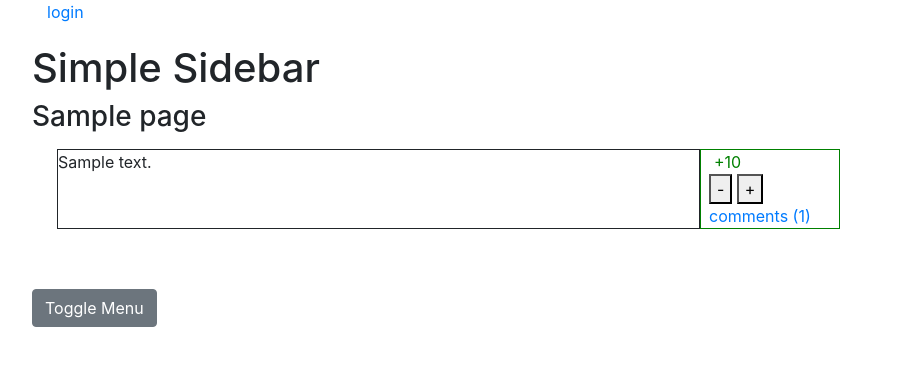
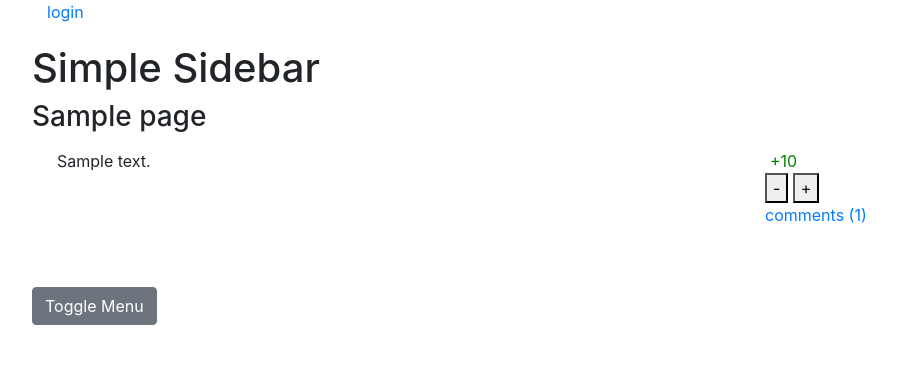
Before and after one commit to akulakov/doc-vote, a Django app: template main/templates/page.html in a window 1280 px wide. Shown: the top 366 px of the page, without its empty margins (3-900 px from the left). Run offline with Django 3.2, Linux system fonts and the light colour scheme; the template is opened without the code that fills it: most values are stand-ins (such as "Sample title", 1, 10 or a date in 2020); some libraries are stand-ins or nearby versions.

Commit message:
fixed actions in dynamically created nodes and fixed styling to avoid repositioning when action buttons expand

```diff
--- a/main/static/doc_vote.js
+++ b/main/static/doc_vote.js
@@ -32,7 +32,7 @@ $( document ).ready(function() {
     $('.vote-down').click({ 'dir':0 }, vote);
     $('.vote-up').click({ 'dir':1 }, vote);
 
-    $('.edit').click(function() {
+    $('#content').on('click', '.edit', function() {
         let $this = $(this);
         $this.hide();
         let $node = $this.parent().parent().parent().parent();
@@ -46,7 +46,7 @@ $( document ).ready(function() {
         });
     });
 
-    $('.save').click(function() {
+    $('#content').on('click', '.save', function() {
         let $this = $(this);
         $this.hide();
         let $node = $this.parent();
@@ -61,7 +61,7 @@ $( document ).ready(function() {
         });
     });
 
-    $('.delete').click(function() {
+    $('#content').on('click', '.delete', function() {
         let $this = $(this);
         let id = $(this).attr('id');
         let url = '/ajax-node/'+id+'/';
@@ -79,7 +79,7 @@ $( document ).ready(function() {
         }, 50);
     });
 
-    $('.add-node').click(function() {
+    $('#content').on('click', '.add-node', function() {
         let $this = $(this);
         let id = $this.attr('id');
         let $node = $this.parent().parent().parent().parent();
--- a/main/templates/page.html
+++ b/main/templates/page.html
@@ -4,15 +4,16 @@
 .green { color: green }
 .red { color: red }
 .selected { font-weight: bold; border: 1px solid #ddd; padding: 2px }
-.node { padding: 7px ; border: 0px solid #e7e7e7; width: 800px; margin-left: 15px; padding-left: 10px; margin-bottom: 3px; display: flex }
-.node-content { width: 650px; border: 1px solid }
-.right-pane { border: 1px solid green; order: 1; padding-left: 8px }
+.node { padding: 7px ; border: 0px solid #e7e7e7; width: 1000px; margin-left: 15px; padding-left: 10px; margin-bottom: 3px; display: flex }
+.node-content { width: 700px; border: 0px solid }
+.right-pane { border: 0px solid green; order: 1; padding-left: 8px }
 .clear { clear: both }
 .comments { border: 0px solid; width: 130px;  }
 .score { padding-left: 5px }
 .left { float: left }
 .actions { border: 0px solid }
 .act-hover { height: 58px }
+//<!-- button { height: 20px } -->
 
 textarea { width: 500px; height: 80px; }
 </style>
```
